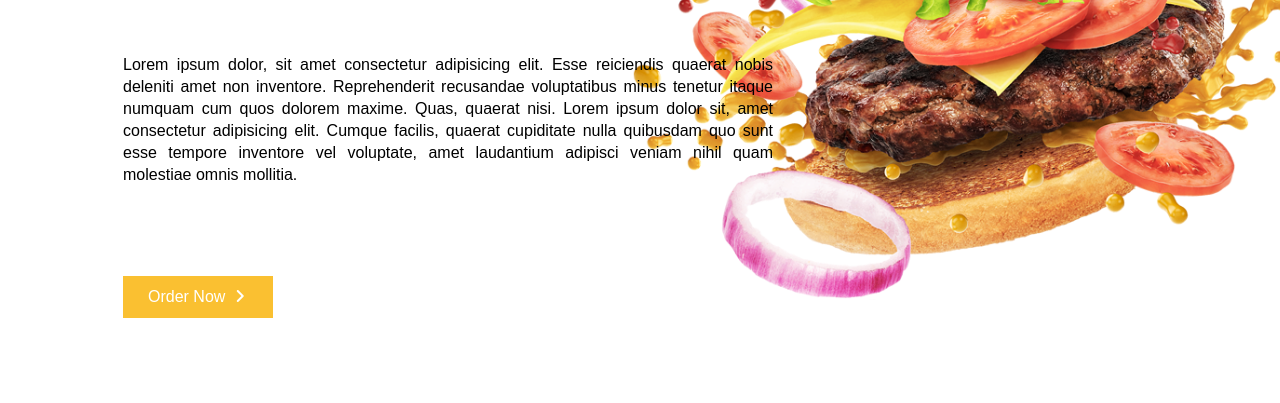
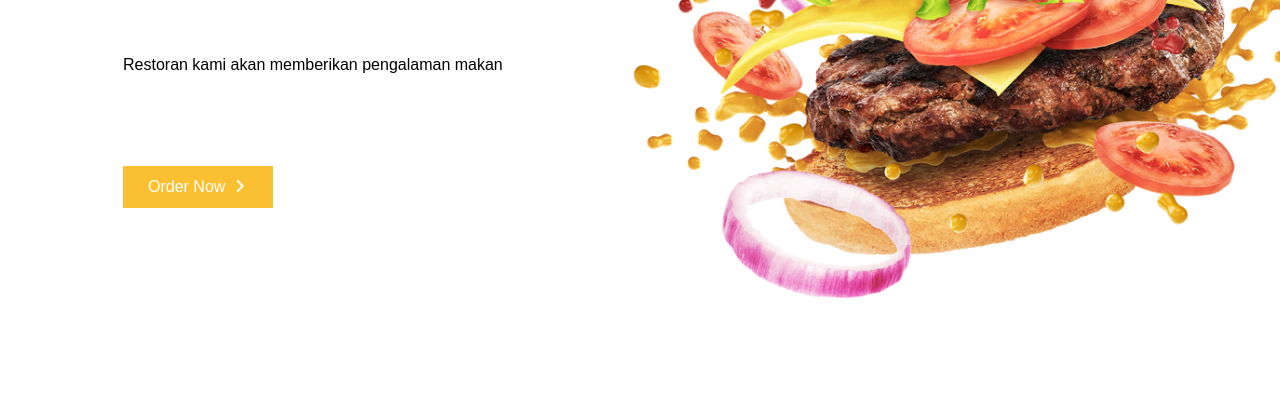
Before and after one commit to Zeph154/2qwe, a plain HTML site: page index.html in a window 1280 px wide. Shown: the part 397-800 px from the top of the page. Drawn offline with Linux system fonts and the light colour scheme; files whose address does not match are found by name.

Commit message:
Update index.html

```diff
--- a/index.html
+++ b/index.html
@@ -42,13 +42,7 @@
       </div>
 
       <p>
-        Lorem ipsum dolor, sit amet consectetur adipisicing elit. Esse
-        reiciendis quaerat nobis deleniti amet non inventore. Reprehenderit
-        recusandae voluptatibus minus tenetur itaque numquam cum quos dolorem
-        maxime. Quas, quaerat nisi. Lorem ipsum dolor sit, amet consectetur
-        adipisicing elit. Cumque facilis, quaerat cupiditate nulla quibusdam quo
-        sunt esse tempore inventore vel voluptate, amet laudantium adipisci
-        veniam nihil quam molestiae omnis mollitia.
+       Restoran kami akan memberikan pengalaman makan
       </p>
 
       <div class="main_btn">
```
